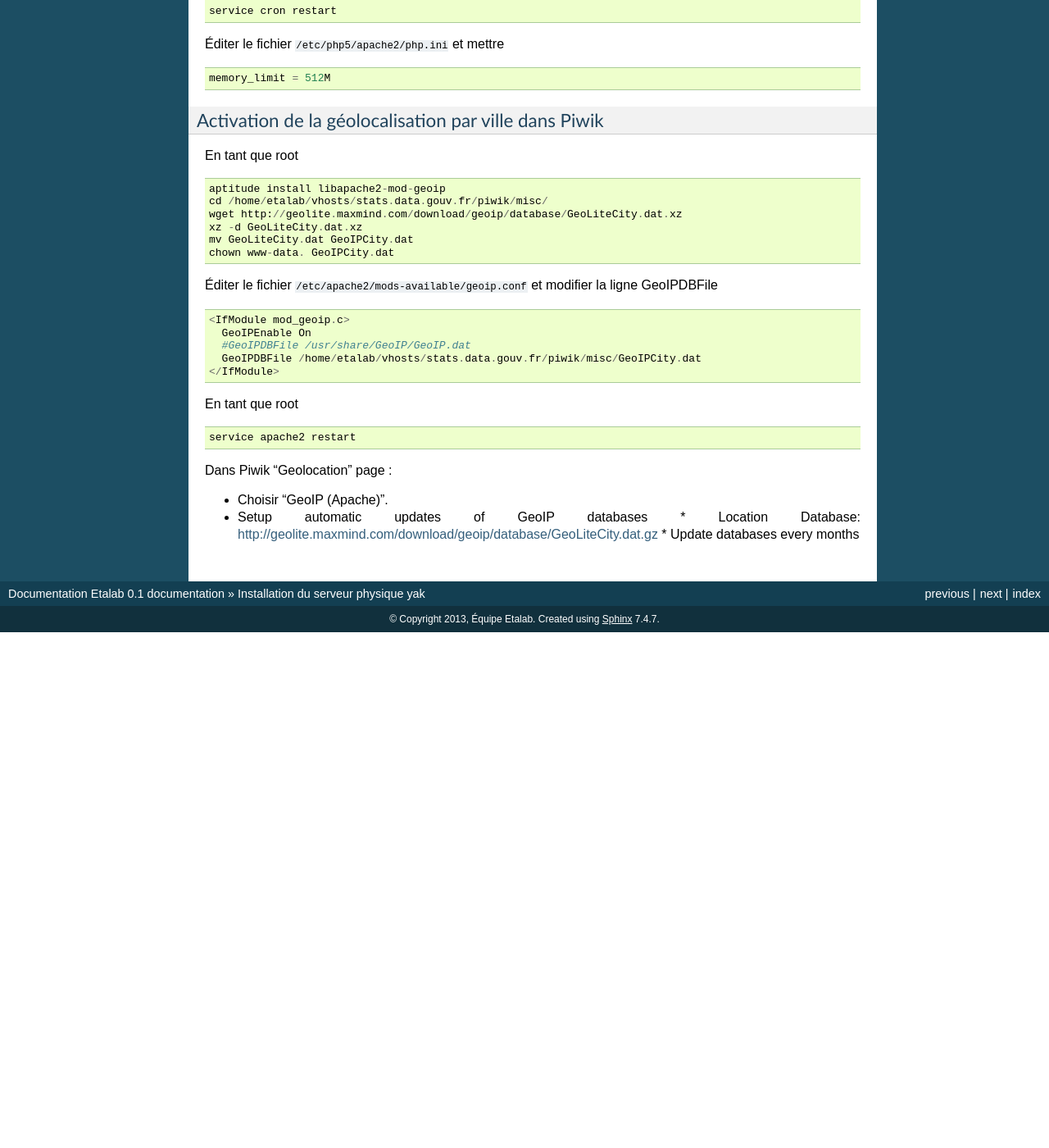
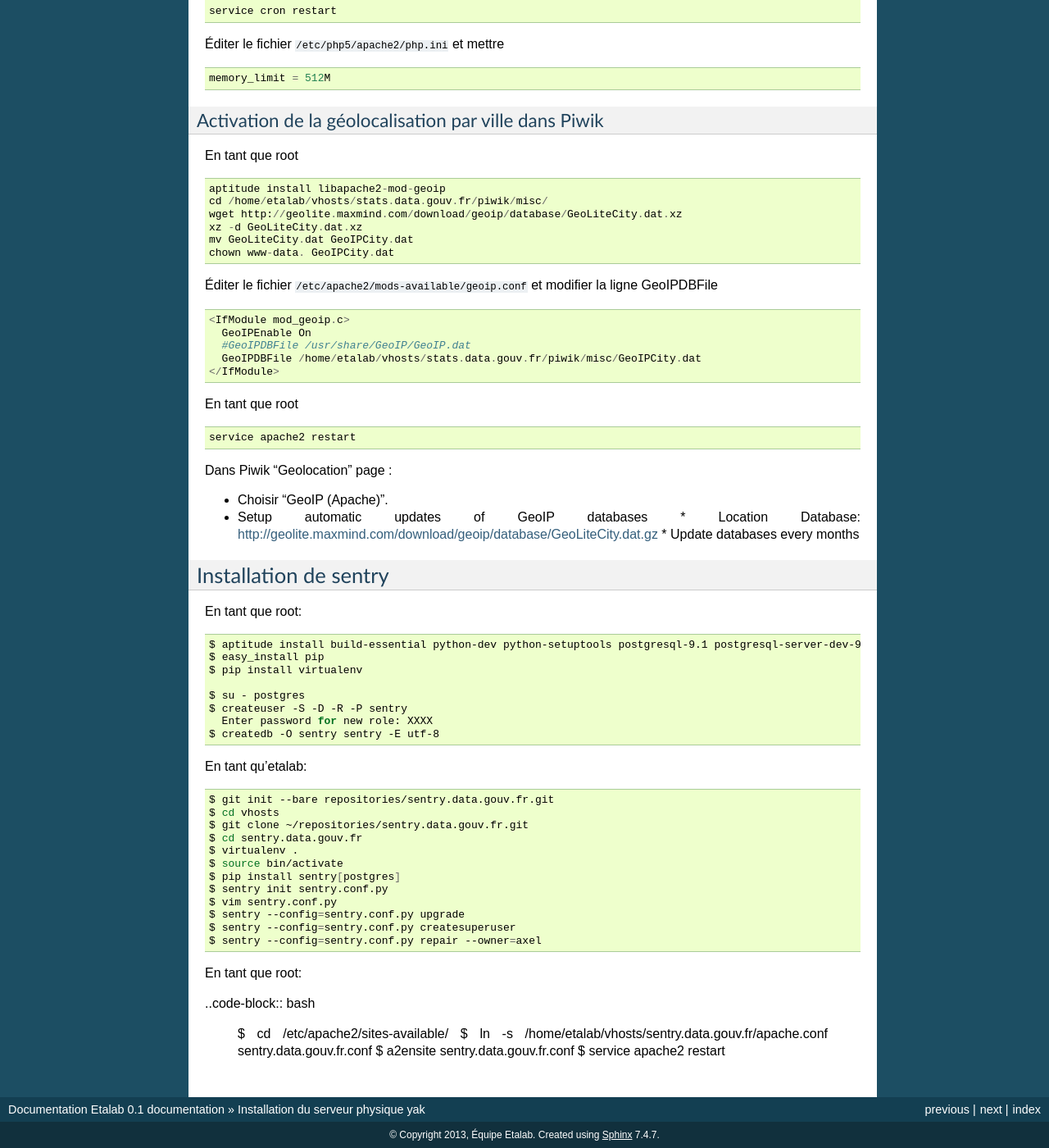
Before and after one commit to etalab/etalab-support, a Sphinx documentation site: the page built from doc/installation-serveur-physique-yak.rst, in a window 1280 px wide and 1400 px high, scrolled down 10076 px. Shown: the whole window at 82% size. Built offline with Sphinx 7.4.7, drawn with Linux system fonts in a browser that asks for light colours; before the commit the page ends 10847 px from its top, so only the background shows below that; some of the changed text lies outside the part shown.

Commit message:
Added sentry installation documentation

```diff
--- a/doc/installation-serveur-physique-yak.rst
+++ b/doc/installation-serveur-physique-yak.rst
@@ -693,3 +693,46 @@ Dans Piwik "Geolocation" page :
 * Setup automatic updates of GeoIP databases
   * Location Database: http://geolite.maxmind.com/download/geoip/database/GeoLiteCity.dat.gz
   * Update databases every months
+
+
+Installation de sentry
+======================
+
+En tant que root:
+
+.. code-block:: bash
+
+  $ aptitude install build-essential python-dev python-setuptools postgresql-9.1 postgresql-server-dev-9.1 libpq-dev libapache2-mod-wsgi
+  $ easy_install pip
+  $ pip install virtualenv
+
+  $ su - postgres
+  $ createuser -S -D -R -P sentry
+    Enter password for new role: XXXX
+  $ createdb -O sentry sentry -E utf-8
+
+En tant qu'etalab:
+
+.. code-block:: bash
+
+  $ git init --bare repositories/sentry.data.gouv.fr.git
+  $ cd vhosts
+  $ git clone ~/repositories/sentry.data.gouv.fr.git
+  $ cd sentry.data.gouv.fr
+  $ virtualenv .
+  $ source bin/activate
+  $ pip install sentry[postgres]
+  $ sentry init sentry.conf.py
+  $ vim sentry.conf.py
+  $ sentry --config=sentry.conf.py upgrade
+  $ sentry --config=sentry.conf.py createsuperuser
+  $ sentry --config=sentry.conf.py repair --owner=axel
+
+En tant que root:
+
+..code-block:: bash
+
+  $ cd /etc/apache2/sites-available/
+  $ ln -s /home/etalab/vhosts/sentry.data.gouv.fr/apache.conf sentry.data.gouv.fr.conf
+  $ a2ensite sentry.data.gouv.fr.conf
+  $ service apache2 restart
```
